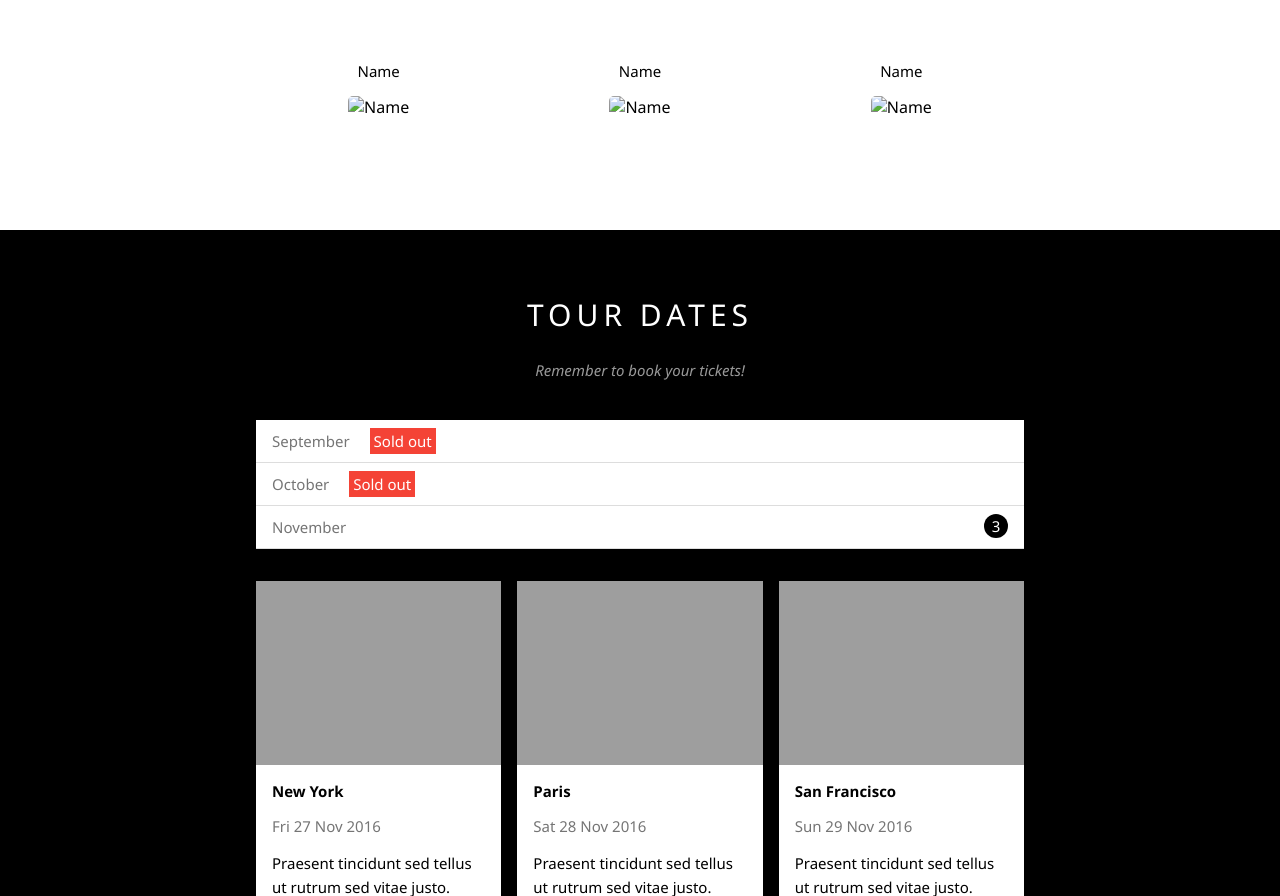
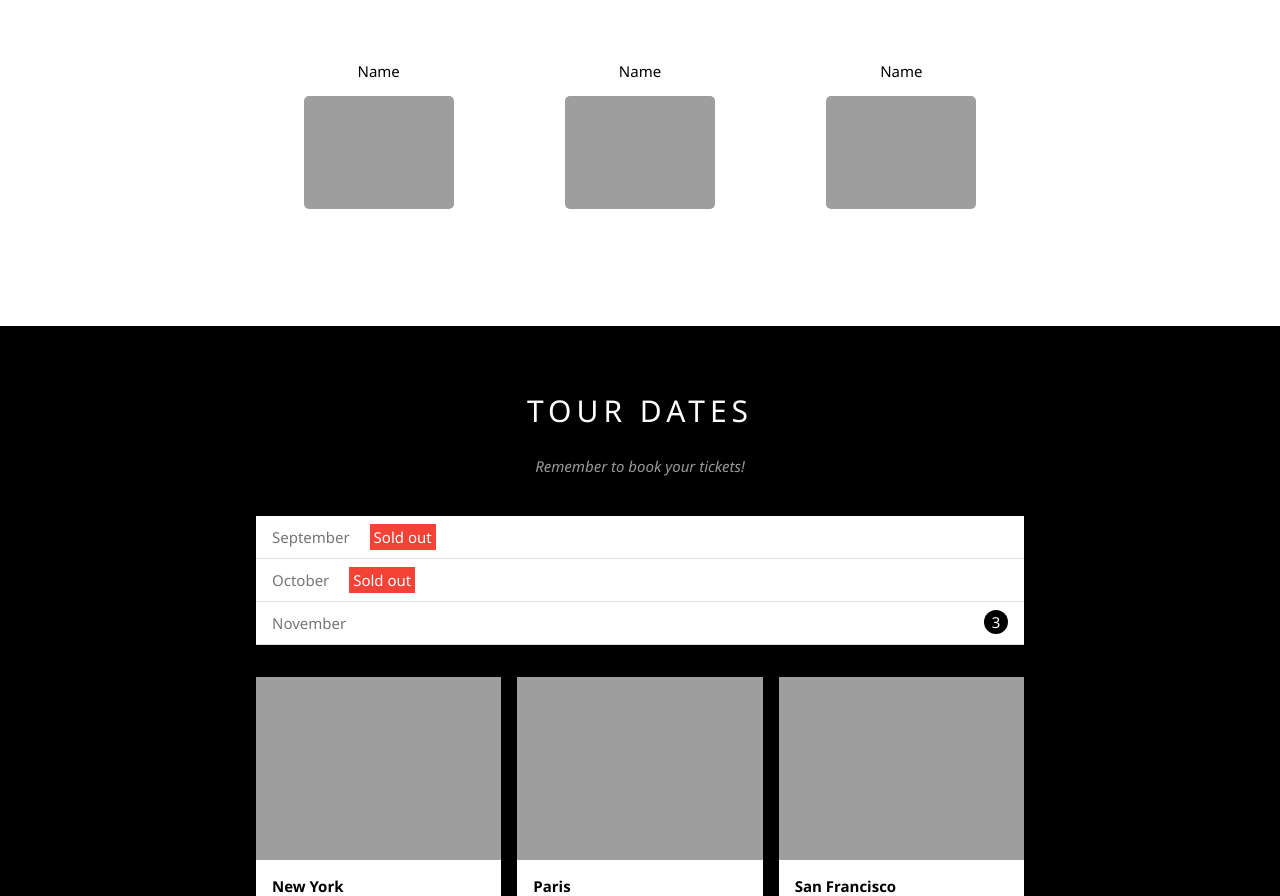
Before and after one commit to minhtruong-ooo/minhtruong-theband, a plain HTML site: page index.html in a window 1280 px wide. Shown: the part 1011-1907 px from the top of the page. Drawn offline with Linux system fonts and the light colour scheme; the site is published under a folder, as on GitHub Pages, so addresses that start at the root find nothing.

Commit message:
Update index.html

```diff
--- a/index.html
+++ b/index.html
@@ -66,17 +66,17 @@
                 <div class="row member-list">
                     <div class="member-item col col-third s-col-full mt-32 text-align">
                         <p class="member-name">Name</p>
-                        <img src="/assets/img/Teams/bandmember.jpg" alt="Name" class="member-img">
+                        <img src="./assets/img/Teams/bandmember.jpg" alt="Name" class="member-img">
                     </div>
 
                     <div class="member-item col col-third s-col-full mt-32 text-align">
                         <p class="member-name">Name</p>
-                        <img src="/assets/img/Teams/bandmember.jpg" alt="Name" class="member-img">
+                        <img src="./assets/img/Teams/bandmember.jpg" alt="Name" class="member-img">
                     </div>
 
                     <div class="member-item col col-third s-col-full mt-32 text-align">
                         <p class="member-name">Name</p>
-                        <img src="/assets/img/Teams/bandmember.jpg" alt="Name" class="member-img">
+                        <img src="./assets/img/Teams/bandmember.jpg" alt="Name" class="member-img">
                     </div>
                 </div>
             </div>
```
